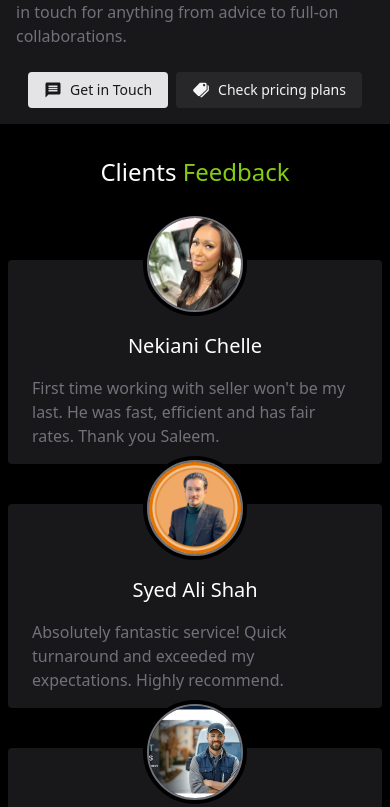
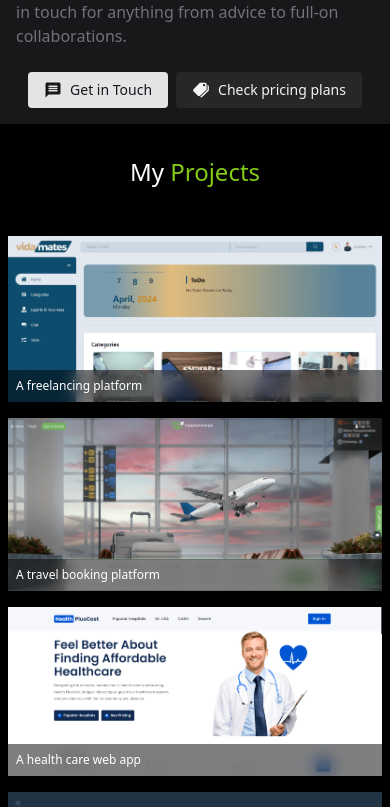
Before and after one commit to saleemullahkhansaleem/portfolio, a React (Vite) app: page / in a window 390 px wide. Shown: the part 2887-3694 px from the top of the page. Built offline with nearby package versions, Linux system fonts and the light colour scheme.

Commit message:
feat and fix

```diff
--- a/src/App.jsx
+++ b/src/App.jsx
@@ -42,7 +42,6 @@ function App() {
       </div>
       <About />
       <div className="w-full  bg-black">
-        <ClientFeedback />
         <Projects />
       </div>
       <Experiences />
@@ -53,7 +52,10 @@ function App() {
       <div className="w-full  bg-black">
         <PricingPage />
       </div>
-      <Contact />
+      <ClientFeedback />
+      <div className="w-full  bg-black">
+        <Contact />
+      </div>
       <GoToTopButton />
     </div>
   );
--- a/src/Data.js
+++ b/src/Data.js
@@ -736,7 +736,7 @@ export const Data = {
       location: "Ukraine-ukraine",
       feedback:
         "I love sellers work. I requested abundance modifications and he patiently dealt with that. His work is a presidential class. I recommend him to all.",
-      photo: "projects/connect-sm.png",
+      // photo: "projects/connect-sm.png",
     },
     {
       name: "Muhammad Abbas",
--- a/src/componenets/ContactForm.jsx
+++ b/src/componenets/ContactForm.jsx
@@ -75,7 +75,7 @@ const ContactForm = () => {
         placeholder="Enter your message"
       />
       <div className="mt-4 flex flex-wrap sm:flex-nowrap md:flex-wrap lg:flex-nowrap justify-end gap-4">
-        {!message && (
+        {message && (
           <Toast
             className="w-full sm:w-auto md:w-full lg:w-auto"
             error={message?.error}
--- a/src/componenets/Input.jsx
+++ b/src/componenets/Input.jsx
@@ -8,7 +8,7 @@ const Input = ({
 }) => {
   return (
     <input
-      className={`w-full outline-none text-base bg-black p-4 resize-none rounded ${className}`}
+      className={`w-full outline-none text-base bg-zinc-900 p-4 resize-none rounded ${className}`}
       name={name}
       required={required}
       type={type}
--- a/src/componenets/NavBar.jsx
+++ b/src/componenets/NavBar.jsx
@@ -6,6 +6,7 @@ import { BsFillGrid3X3GapFill } from "react-icons/bs";
 import { PiStudentFill } from "react-icons/pi";
 import { MdMessage } from "react-icons/md";
 import { IoMdClose, IoMdPricetags } from "react-icons/io";
+import { VscFeedback } from "react-icons/vsc";
 
 const NavBar = ({ activeTab }) => {
   const navLinks = [
@@ -48,6 +49,11 @@ const NavBar = ({ activeTab }) => {
       name: "Pricing",
       id: "pricing",
       icon: IoMdPricetags,
+    },
+    {
+      name: "Feedback",
+      id: "feedback",
+      icon: VscFeedback,
     },
     {
       name: "Contact",
--- a/src/pages/ClientFeedback.jsx
+++ b/src/pages/ClientFeedback.jsx
@@ -18,24 +18,44 @@ const ClientFeedback = () => {
 
 const TestimonialCard = ({ testimonial }) => {
   return (
-    <div className="max-w-sm w-full sm:w-72 mx-2 sm:mx-0 rounded bg-zinc-900 mt-6">
+    <div className="max-w-sm w-full sm:w-72 mx-2 sm:mx-0 rounded bg-black mt-6">
       <div className="px-6 py-4 flex flex-col justify-between h-full gap-4 relative w-full">
-        {testimonial?.photo && (
-          <div className="border-4 border-black -mt-16 mx-auto rounded-full">
-            <div
-              title={testimonial?.name}
-              className="w-24 h-24 rounded-full border-2 border-zinc-500 bg-zinc-900 overflow-hidden flex justify-center items-center"
-            >
+        <div className="border-8 border-zinc-900 -mt-[72px] mx-auto rounded-full">
+          <div
+            title={testimonial?.name}
+            className="w-24 h-24 rounded-full border-2 border-white bg-black overflow-hidden flex justify-center items-center"
+          >
+            {testimonial?.photo ? (
               <img
                 src={testimonial.photo}
                 alt={`${testimonial?.name}'s photo`}
                 className="h-full max-w-min"
               />
-            </div>
+            ) : (
+              <h1 className="text-2xl">
+                {testimonial?.name?.slice(0, 1)}
+                {testimonial?.name?.split(" ")[1]?.slice(0, 1)}
+              </h1>
+            )}
           </div>
-        )}
-        <div className="text-center text-xl text-white">{testimonial.name}</div>
-        <p className="text-zinc-500 text-base">{testimonial.feedback}</p>
+        </div>
+        <div>
+          <div className="text-center text-xl text-white">
+            {testimonial?.name}
+          </div>
+          <div className="text-zinc-500 text-center text-base flex items-center justify-center gap-2">
+            <img
+              src={`feedback/${testimonial?.location?.split("-")[1]}.png`}
+              className="w-5"
+              alt="country flag"
+              title={testimonial?.location?.split("-")[0]}
+            />
+            <span>{testimonial?.location?.split("-")[0]}</span>
+          </div>
+        </div>
+        <p className="text-zinc-500 text-base text-center">
+          {testimonial?.feedback}
+        </p>
       </div>
     </div>
   );
```
Also changed, not shown: public/feedback/ukraine.png (renamed from public/feedback/ukrain.png).
